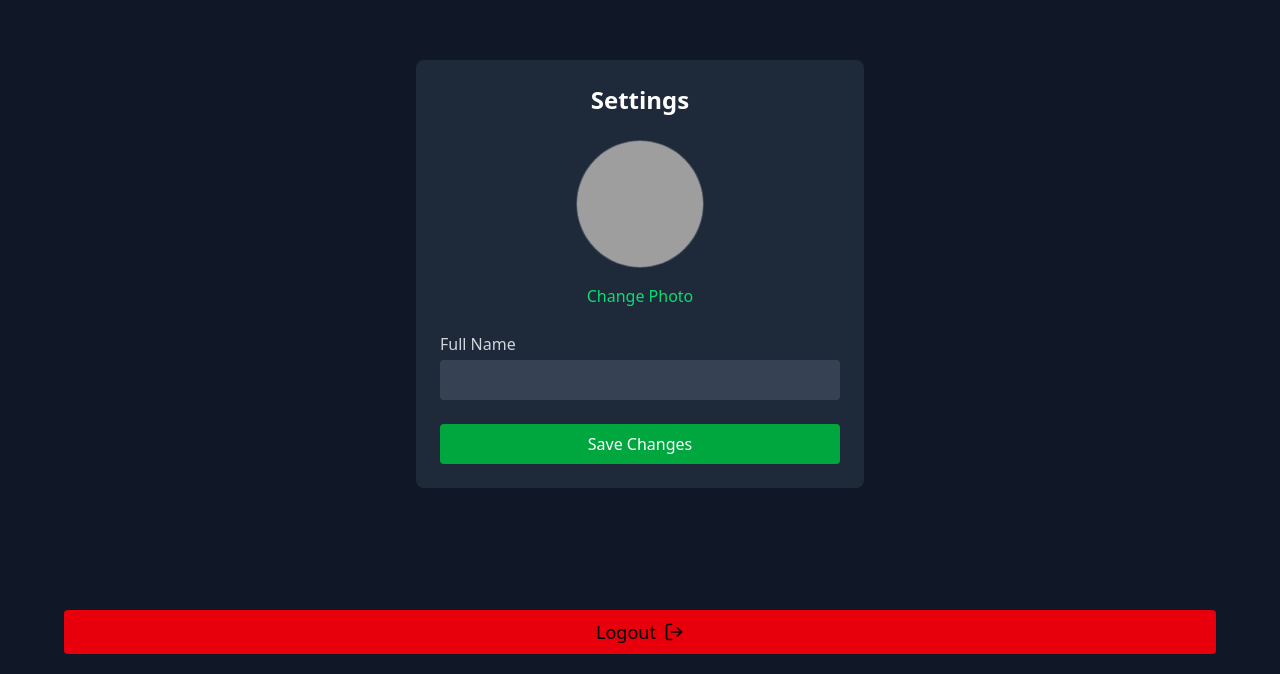
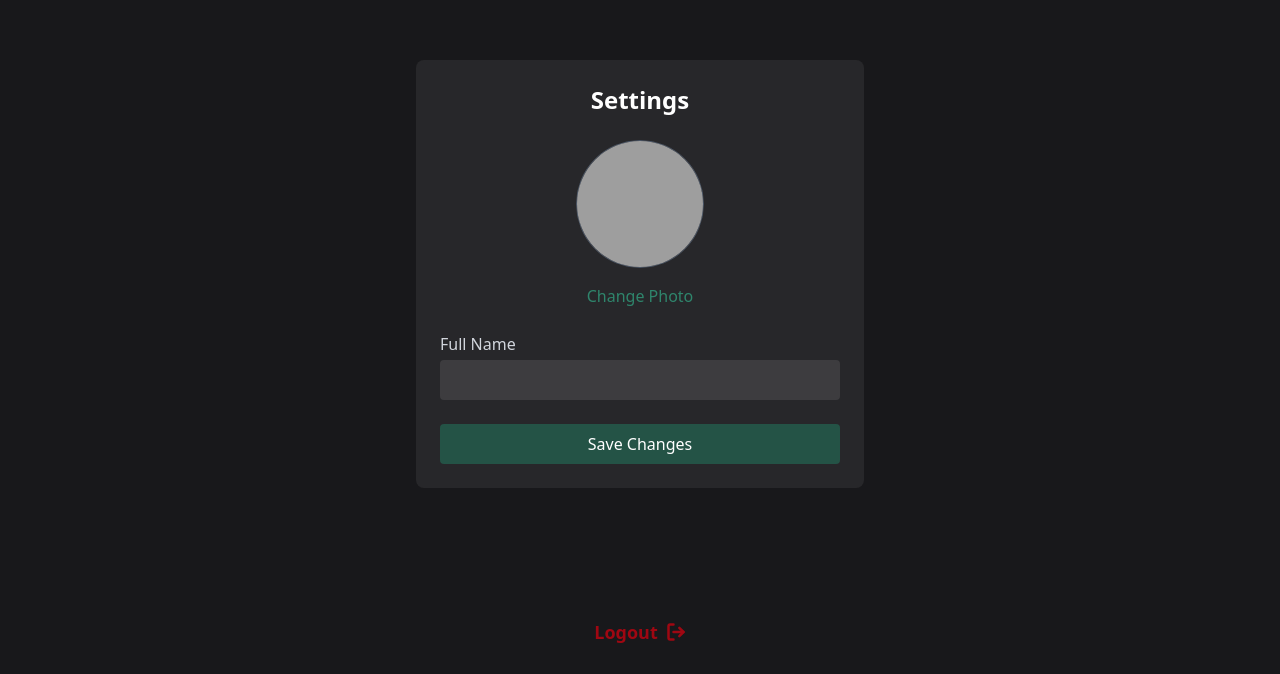
Before and after one commit to mriduldevelops/Messenger, a React (Vite) app: page /settings in a window 1280 px wide. Shown: the part 126-800 px from the top of the page. Built offline with nearby package versions, Linux system fonts and the light colour scheme; no server answers; grey boxes are pictures that could not be loaded.

Commit message:
theme changed

```diff
--- a/src/components/Chat/ChatBox.jsx
+++ b/src/components/Chat/ChatBox.jsx
@@ -18,12 +18,12 @@ export default function ChatBox() {
     }
 
     return (
-        <div className="h-screen flex-1 flex flex-col bg-gray-900">
+        <div className="h-screen flex-1 flex flex-col bg-zinc-900">
             <div className="p-4 border-b border-gray-700 text-white flex  items-center gap-2">
                 <button onClick={() => {
                     setSelectedUser(null);
                     navigate('/');
-                }} className="text-blue-600"><ChevronLeft size={24} /></button>
+                }} className="text-[#245346]"><ChevronLeft size={26} /></button>
                 <div className="flex items-center gap-2">
                     <div className="w-8 h-8 rounded-full overflow-hidden">
                         <img src={selectedUser.profilePhoto || "https://cdn-icons-png.flaticon.com/512/847/847969.png"} alt="user-fprofile" className="h-full w-full object-cover" />
--- a/src/components/Chat/MessageInput.jsx
+++ b/src/components/Chat/MessageInput.jsx
@@ -234,14 +234,14 @@ export default function MessageInput() {
         <input
           value={text}
           onChange={(e) => setText(e.target.value)}
-          className="flex-1 p-2 rounded bg-gray-800 text-white"
+          className="flex-1 p-2 rounded bg-[#3d3c3f] text-white"
           placeholder="Type a message..."
         />
 
         {/* 🚀 Send */}
         <button
           disabled={loading}
-          className="bg-blue-600 px-4 py-2 rounded text-white cursor-pointer"
+          className="bg-[#245346] px-4 py-2 rounded text-white cursor-pointer"
         >
           {loading ? <div className="animate-spin"><LoaderCircle /></div> : <SendHorizontal />}
         </button>
--- a/src/components/Chat/MessageList.jsx
+++ b/src/components/Chat/MessageList.jsx
@@ -125,7 +125,7 @@ export default function MessageList() {
   }, []);
 
   return (
-    <div className="flex-1 p-4 overflow-y-auto space-y-2 overflow-x-hidden">
+    <div className="flex-1 p-4 overflow-y-auto space-y-2 overflow-x-hidden bg-zinc-900">
       {viewer && (
         <div className="fixed inset-0 z-50 bg-black bg-opacity-90 flex items-center justify-center">
           <button
@@ -153,15 +153,15 @@ export default function MessageList() {
           <div key={msg.id || i}>
             {showDate && msgDate && (
               <div className="flex justify-center my-4">
-                <span className="bg-gray-800 text-gray-300 text-xs px-3 py-1 rounded-full">
+                <span className="bg-zinc-800 text-gray-300 text-xs px-3 py-1 rounded-full">
                   {formatDateLabel(msgDate)}
                 </span>
               </div>
             )}
 
             <div
-              className={`max-w-3xs w-fit rounded-xl text-white relative ${
-                msg.senderId === user.uid ? "bg-blue-600 ml-auto" : "bg-gray-700"
+              className={`max-w-3xs w-fit rounded-xl relative text-white ${
+                msg.senderId === user.uid ? "bg-[#245346] ml-auto " : "bg-[#3d3c3f]"
               }`}
             >
               {msg.type === "text" && <p className="px-3 py-1">{msg.text}</p>}
--- a/src/components/Sidebar/Sidebar.jsx
+++ b/src/components/Sidebar/Sidebar.jsx
@@ -131,7 +131,7 @@ export default function Sidebar() {
     };
 
     return (
-        <div className="w-full h-screen bg-gray-900 text-white p-4">
+        <div className="w-full h-screen bg-zinc-900 text-white p-4">
             {/* Header */}
             <div className="flex justify-between items-center mb-4">
                 <h2 className="text-lg font-bold">Pookie Chat</h2>
@@ -146,12 +146,12 @@ export default function Sidebar() {
                 onChange={(e) => setSearchText(e.target.value)}
                 onKeyDown={(e) => e.key === "Enter" && handleSearch()}
                 placeholder="Search username..."
-                className="w-full p-2 rounded bg-gray-700 outline-none"
+                className="w-full p-2 rounded bg-[#3d3c3f] outline-none"
             />
 
             {/* Search results */}
             {searchResults.length > 0 && (
-                <div className="bg-gray-800 p-2 rounded mt-2">
+                <div className="bg-zinc-900 p-2 rounded mt-2">
                     {searchResults.map((u) => (
                         <div
                             key={u.uid}
@@ -178,7 +178,7 @@ export default function Sidebar() {
             <h3 className="mt-4 mb-2 text-gray-400 text-sm">Chats</h3>
 
             {chatList.length === 0 && (
-                <p className="text-gray-500 text-sm">No chats yet.</p>
+                <p className="text-zinc-500 text-sm">No chats yet.</p>
             )}
 
             <div className="flex flex-col gap-2">
@@ -189,7 +189,7 @@ export default function Sidebar() {
                             setSelectedUser(c);
                             navigate("/chat");
                         }}
-                        className="flex items-center gap-2 p-2 bg-gray-800 hover:bg-gray-700 rounded cursor-pointer"
+                        className="flex items-center gap-2 p-2 bg-zinc-800 hover:bg-zinc-700 rounded cursor-pointer transition-colors"
                     >
                         <img
                             src={
--- a/src/pages/Settings.jsx
+++ b/src/pages/Settings.jsx
@@ -78,8 +78,8 @@ export default function Settings() {
 
 
     return (
-        <div className="min-h-screen bg-gray-900 flex items-center justify-center p-6">
-            <div className="bg-gray-800 p-6 rounded-lg w-full max-w-md space-y-6">
+        <div className="min-h-screen bg-zinc-900 flex items-center justify-center p-6 relative">
+            <div className="bg-zinc-800 p-6 rounded-lg w-full max-w-md space-y-6">
                 <h2 className="text-white text-2xl font-bold text-center">Settings</h2>
 
                 {/* PROFILE PHOTO */}
@@ -94,7 +94,7 @@ export default function Settings() {
                         className="w-32 h-32 rounded-full object-cover border border-gray-600"
                     />
 
-                    <label className="mt-4 text-green-400 cursor-pointer hover:underline">
+                    <label className="mt-4 text-[#2f856c] cursor-pointer hover:underline">
                         Change Photo
                         <input
                             type="file"
@@ -110,7 +110,7 @@ export default function Settings() {
                     <label className="text-gray-300">Full Name</label>
                     <input
                         type="text"
-                        className="w-full mt-1 p-2 rounded bg-gray-700 text-white"
+                        className="w-full mt-1 p-2 rounded bg-[#3d3c3f] text-white"
                         value={fullName}
                         onChange={(e) => setFullName(e.target.value)}
                     />
@@ -120,7 +120,7 @@ export default function Settings() {
                 <button
                     onClick={handleSave}
                     disabled={loading}
-                    className="w-full bg-green-600 hover:bg-green-700 p-2 rounded text-white"
+                    className="w-full bg-[#245346] hover:bg-[#316b5b] p-2 rounded text-white"
                 >
                     {loading ? "Saving..." : "Save Changes"}
                 </button>
@@ -129,9 +129,9 @@ export default function Settings() {
             {/* LOGOUT BUTTON */}
             <button
                 onClick={handleLogout}
-                className="mt-4 bg-red-600 px-4 py-2 rounded fixed bottom-5 w-[90%] flex justify-center items-center gap-2"
+                className="mt-4 text-red-800 font-bold px-4 py-2 rounded fixed bottom-5 w-[88%] flex justify-center items-center gap-2"
             >
-                <span className="text-lg">Logout</span> <LogOut size={20} />
+                <span className="text-lg">Logout</span> <LogOut strokeWidth={3} size={20} />
             </button>
         </div>
     );
```
